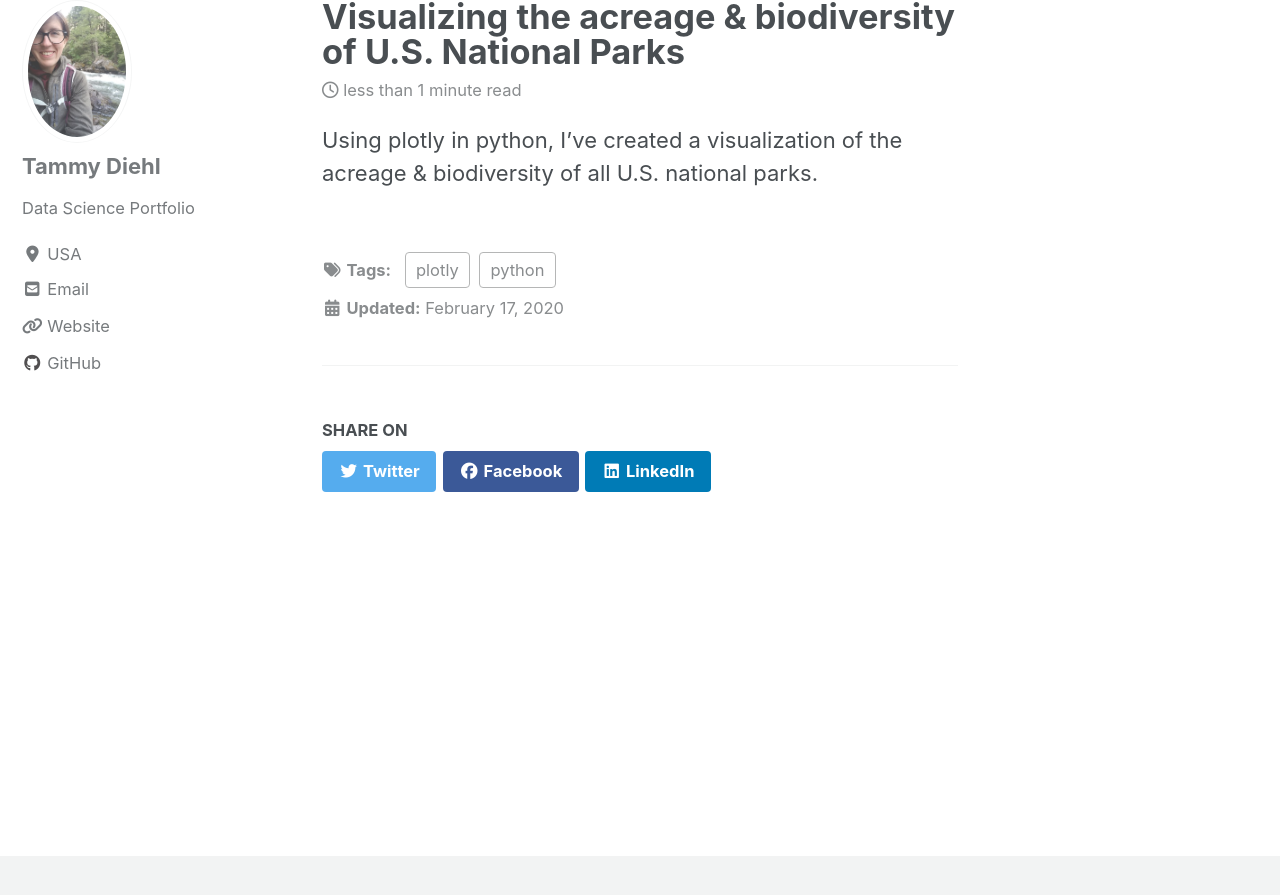
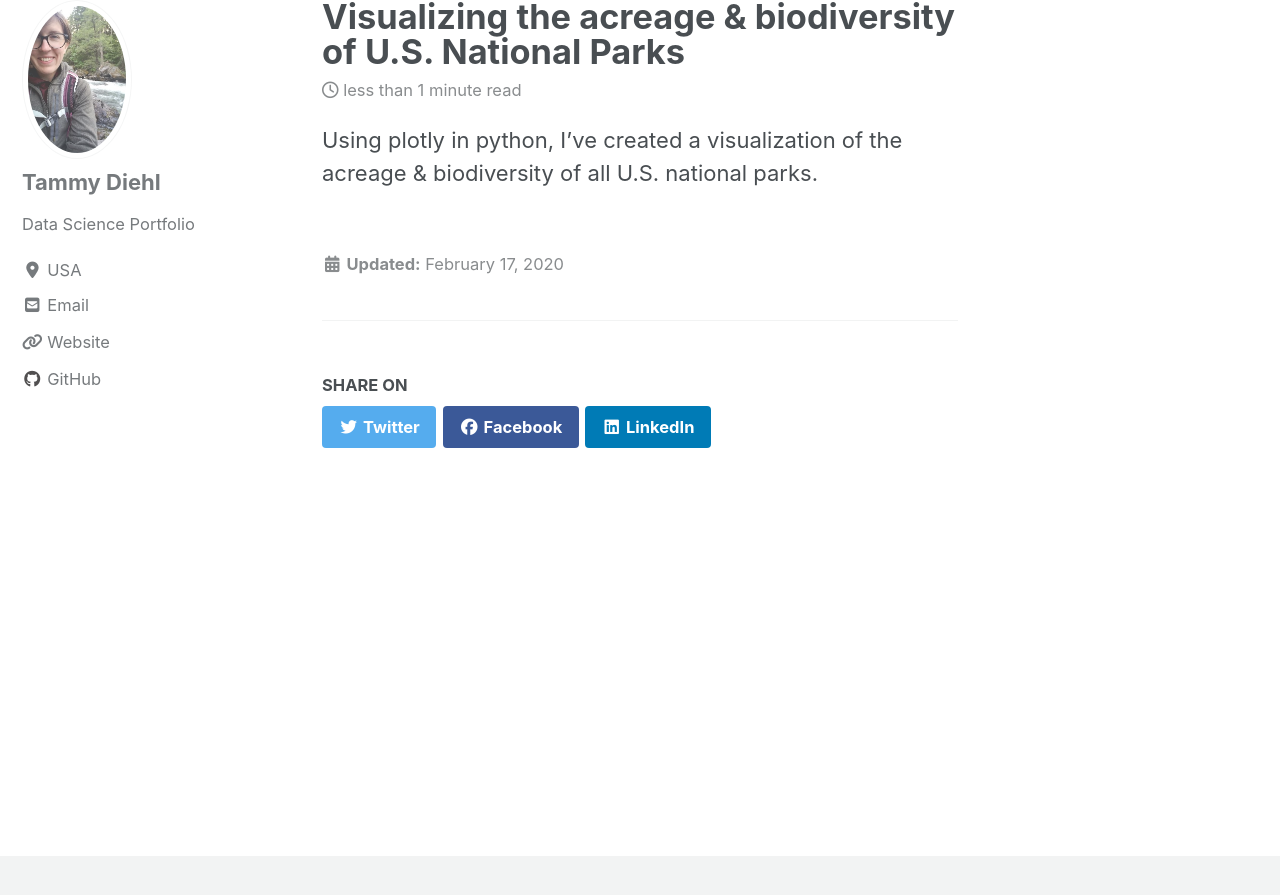
Before and after one commit to tammydiehl/tammydiehl.github.io, a Jekyll site: the page built from _posts/2020-02-17-parks.md, in a window 1280 px wide and 900 px high, scrolled down 938 px. Shown: the top 895 px of the window. Built offline with Jekyll 4.4.1, drawn with Linux system fonts in a browser that asks for light colours; cached includes are drawn as plain includes; nearby versions of some CDN libraries.

Commit message:
removed tags from post

```diff
--- a/_posts/2020-02-17-parks.md
+++ b/_posts/2020-02-17-parks.md
@@ -3,7 +3,6 @@ title: "Visualizing the acreage & biodiversity of U.S. National Parks"
 date: 2020-02-17
 excerpt: "Data visualization"
 collection: visuals
-tags: [python, plotly]
 header:
   image: "/images/yosemite-resize.jpeg"
 ---
```
Also changed, not shown: images/nature-tam.jpg.
